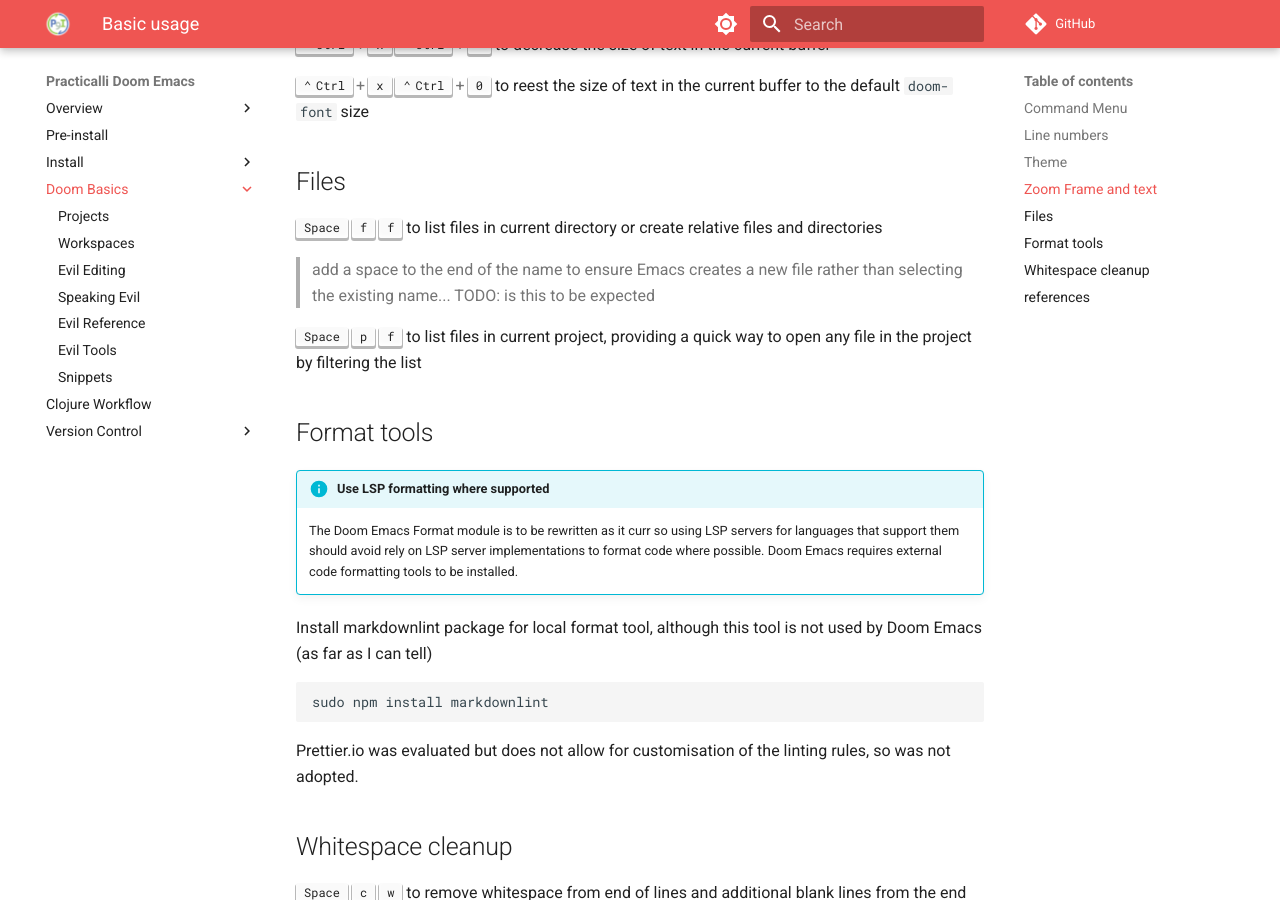
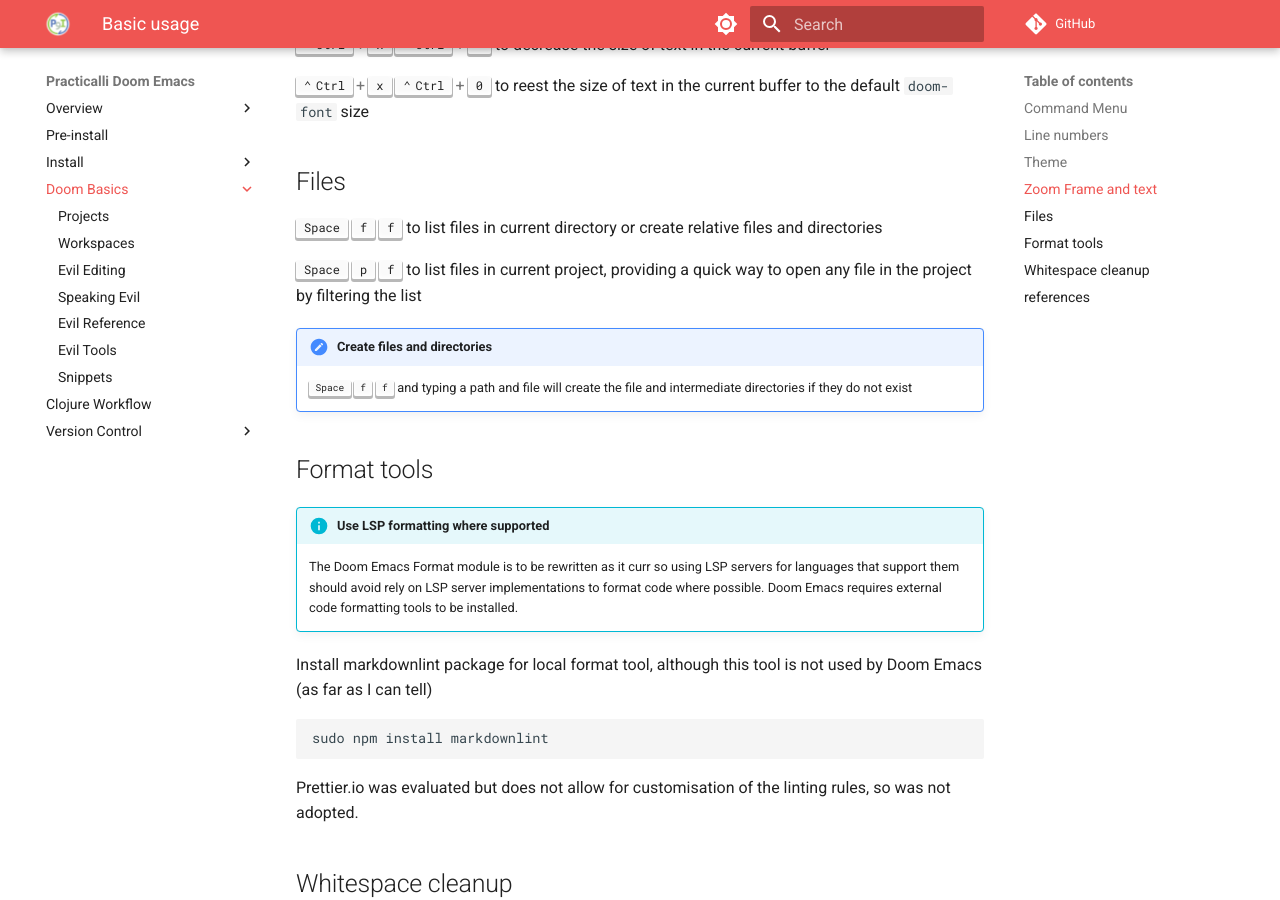
Before and after one commit to practicalli/doom-emacs, an MkDocs documentation site: the page built from docs/basics/index.md, in a window 1280 px wide and 900 px high, scrolled down 1161 px. Built offline with MkDocs 1.6.1 and Material for MkDocs 9.7.7, drawn with Linux system fonts in a browser that asks for light colours; comment, search, counter and statistics services are not loaded.

Commit message:
basics: creating files and directories

```diff
--- a/docs/basics/index.md
+++ b/docs/basics/index.md
@@ -57,10 +57,10 @@
 
 ++spc++ ++"f"++ ++"f"++ to list files in current directory or create relative files and directories
 
-> add a space to the end of the name to ensure Emacs creates a new file rather than selecting the existing name... TODO: is this to be expected
-
 ++spc++ ++"p"++ ++"f"++ to list files in current project, providing a quick way to open any file in the project by filtering the list
 
+!!! HINT "Create files and directories"
+    ++spc++ ++"f"++ ++"f"++ and typing a path and file will create the file and intermediate directories if they do not exist
 
 
 ## Format tools
```
